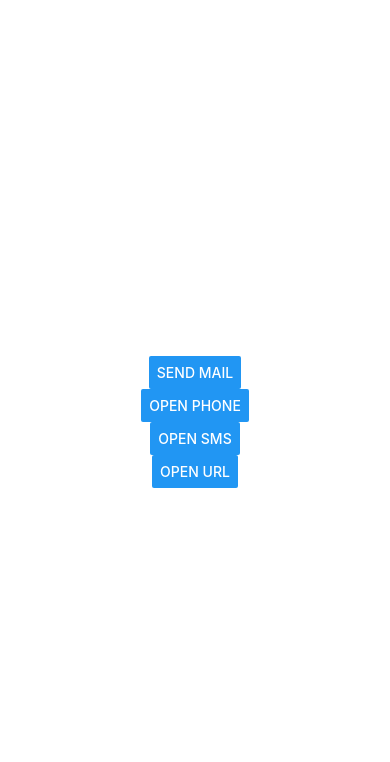
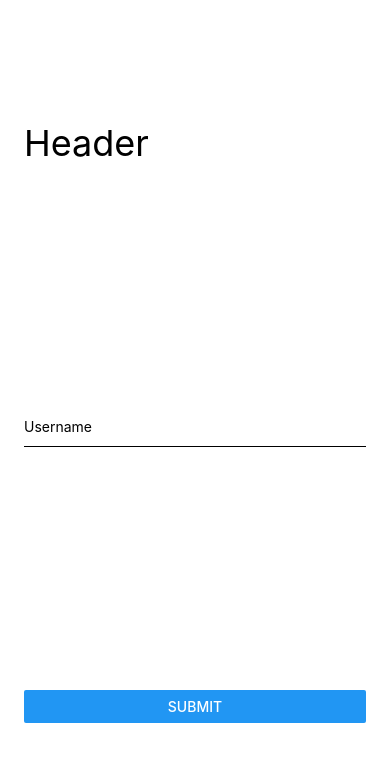
Before and after one commit to Ibrahimfathi96/learning-React-Native, a React Native app: screen / in a window 390 px wide. Shown: the top 762 px of the page. Built offline with nearby package versions, Linux system fonts and the light colour scheme.

Commit message:
KeyboardAvoidingView

```diff
--- a/App.js
+++ b/App.js
@@ -1,36 +1,58 @@
-import { View, Button, Linking } from "react-native";
+import React from "react";
+import {
+  View,
+  KeyboardAvoidingView,
+  TextInput,
+  StyleSheet,
+  Text,
+  Platform,
+  TouchableWithoutFeedback,
+  Button,
+  Keyboard,
+} from "react-native";
 
-const App = () => {
+const KeyboardAvoidingComponent = () => {
   return (
-    <View
-      style={{
-        flex: 1,
-        justifyContent: "center",
-        alignItems: "center",
-      }}
+    <KeyboardAvoidingView
+      behavior={Platform.OS === "ios" ? "padding" : "height"}
+      style={styles.container}
     >
-      <Button
-        title="Send mail"
-        onPress={() => Linking.openURL("mailto: support@expo.io")}
-      />
-      <Button
-        title="Open Phone"
-        onPress={() => Linking.openURL("tel:+123456789")}
-      />
-      <Button
-        title="Open sms"
-        onPress={() => Linking.openURL("sms:+123456789")}
-      />
-      <Button
-        title="Open url"
-        onPress={() =>
-          Linking.openURL("https://expo.io").catch((error) =>
-            console.log(error)
-          )
-        }
-      />
-    </View>
+      <TouchableWithoutFeedback onPress={Keyboard.dismiss}>
+        <View style={styles.inner}>
+          <Text style={styles.header}>Header</Text>
+          <TextInput placeholder="Username" style={styles.textInput} />
+          <View style={styles.btnContainer}>
+            <Button title="Submit" onPress={() => null} />
+          </View>
+        </View>
+      </TouchableWithoutFeedback>
+    </KeyboardAvoidingView>
   );
 };
 
-export default App;
+const styles = StyleSheet.create({
+  container: {
+    flex: 1,
+  },
+  inner: {
+    padding: 24,
+    flex: 1,
+    justifyContent: "space-around",
+  },
+  header: {
+    fontSize: 36,
+    marginBottom: 48,
+  },
+  textInput: {
+    height: 40,
+    borderColor: "#000000",
+    borderBottomWidth: 1,
+    marginBottom: 36,
+  },
+  btnContainer: {
+    backgroundColor: "white",
+    marginTop: 12,
+  },
+});
+
+export default KeyboardAvoidingComponent;
```
